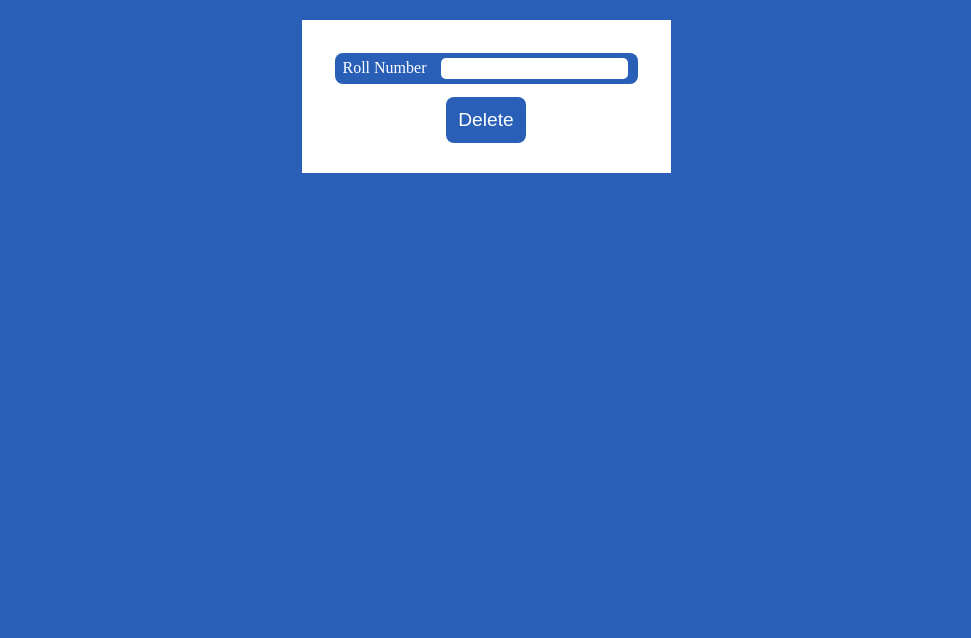
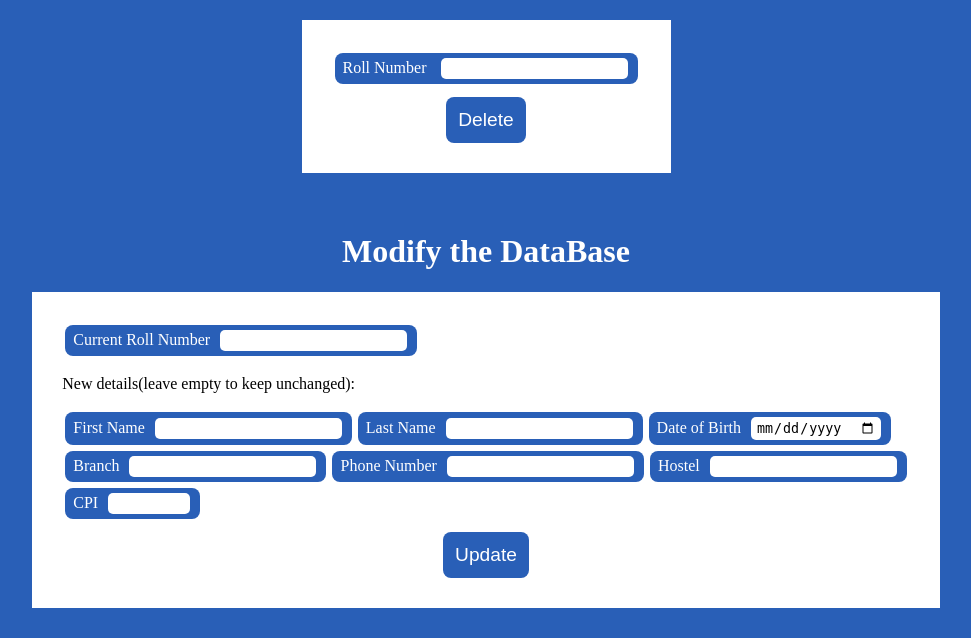
Before and after one commit to aryanthepain/DBMS_lab, a PHP site: page / in a window 1280 px wide. Shown: the part 710-1348 px from the top of the page, without its empty margins (154-1125 px from the left). Before the commit the page ends 883 px from the top, so only its background shows below. Run offline with PHP 8.4, Linux system fonts and the light colour scheme.

Commit message:
modify form added

```diff
--- /dev/null
+++ b/forms/modifyForm.php
@@ -0,0 +1,112 @@
+<div class="sellform">
+    <h1 class="sftitle">Modify the DataBase</h1>
+
+    <div class="sfcontainer">
+        <form
+            class="sform"
+            action="include/handleModify.inc.php"
+            method="post"
+            id="sellform">
+
+            <div>
+                <div>
+                    <label class="sflabel" htmlFor="sfaddress">
+                        Current Roll Number
+                    </label>
+                    <input
+                        type="text"
+                        class="sfinput"
+                        required
+                        id="sfaddress"
+                        name="roll_no" />
+                </div>
+            </div>
+            <div>
+                <p class="sflabel">
+                    New details(leave empty to keep unchanged):
+                </p>
+            </div>
+            <div>
+                <div>
+                    <label class="sflabel" htmlFor="sfaddress">
+                        First Name
+                    </label>
+                    <input
+                        type="text"
+                        class="sfinput"
+                        id="sfaddress"
+                        name="firstName" />
+                </div>
+                <div>
+                    <label class="sflabel" htmlFor="sftype">
+                        Last Name
+                    </label>
+                    <input
+                        type="text"
+                        class="sfinput"
+                        id="sftype"
+                        name="lastName" />
+                </div>
+                <div>
+                    <label class="sflabel" htmlFor="sftype">
+                        Date of Birth
+                    </label>
+                    <input
+                        type="date"
+                        class="sfinput"
+                        id="sftype"
+                        name="dob" />
+                </div>
+            </div>
+            <div>
+                <div>
+                    <label class="sflabel" htmlFor="sfaddress">
+                        Branch
+                    </label>
+                    <input
+                        type="text"
+                        class="sfinput"
+                        id="sfaddress"
+                        name="branch" />
+                </div>
+                <div>
+                    <label class="sflabel" htmlFor="sftype">
+                        Phone Number
+                    </label>
+                    <input
+                        type="text"
+                        class="sfinput"
+                        id="sftype"
+                        name="phone_no" />
+                </div>
+                <div>
+                    <label class="sflabel" htmlFor="sftype">
+                        Hostel
+                    </label>
+                    <input
+                        type="text"
+                        class="sfinput"
+                        id="sftype"
+                        name="hostel" />
+                </div>
+            </div>
+            <div>
+                <div>
+                    <label class="sflabel" htmlFor="sfaddress">
+                        CPI
+                    </label>
+                    <input
+                        type="number"
+                        max="10"
+                        min="0"
+                        step="0.01"
+                        class="sfinput"
+                        id="sfaddress"
+                        name="CPI" />
+                </div>
+            </div>
+
+            <input type="submit" value="Update" class="sfsubmit" />
+        </form>
+    </div>
+</div>
--- a/index.php
+++ b/index.php
@@ -14,6 +14,7 @@
     include("forms/insertForm.php");
     include("forms/selectForm.php");
     include("forms/deleteForm.php");
+    include("forms/modifyForm.php");
     ?>
 </body>
 
```
Also changed, not shown: include/handleModify.inc.php (added, +82 -0 lines).
